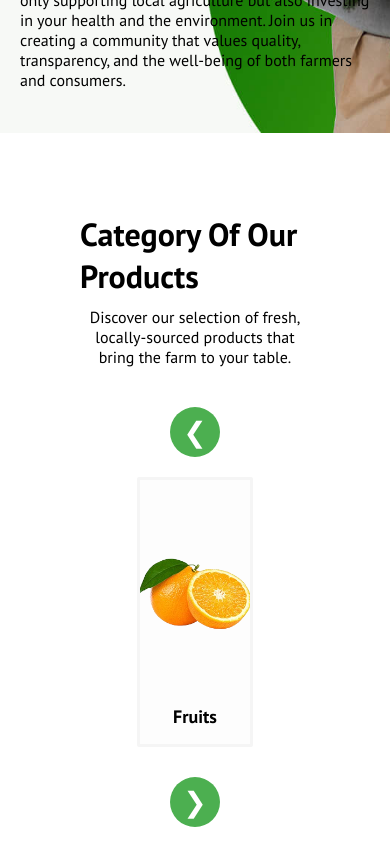
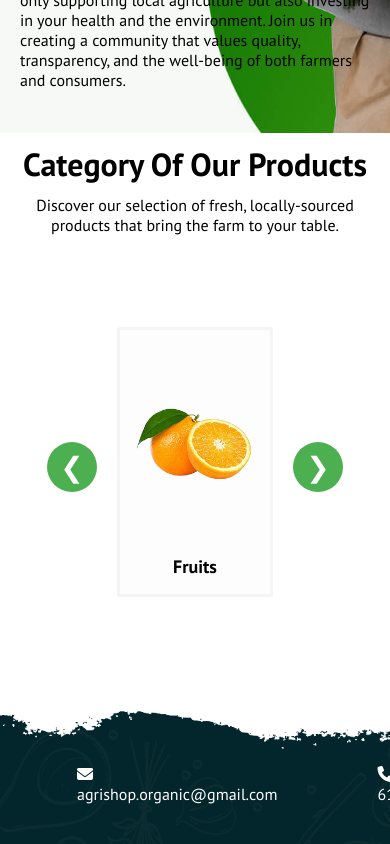
Before and after one commit to MKristinaa/AgriShop-React, a React (Create React App) app: page / in a window 390 px wide. Shown: the part 2700-3544 px from the top of the page. Built offline with nearby package versions, Linux system fonts and the light colour scheme.

Commit message:
Updated Home.css for better responsiveness

```diff
--- a/src/components/pages/Home.css
+++ b/src/components/pages/Home.css
@@ -368,7 +368,7 @@ button:hover{
   }
 
   .carousel-wrapper {
-    flex-direction: column;
+    padding: 10%;
   }
 
   .carousel-arrow {
@@ -394,4 +394,9 @@ button:hover{
   .cart i {
     font-size: 28px;
   }
+
+  .home-products {
+    padding: 10px;
+  }
+
 }
```
